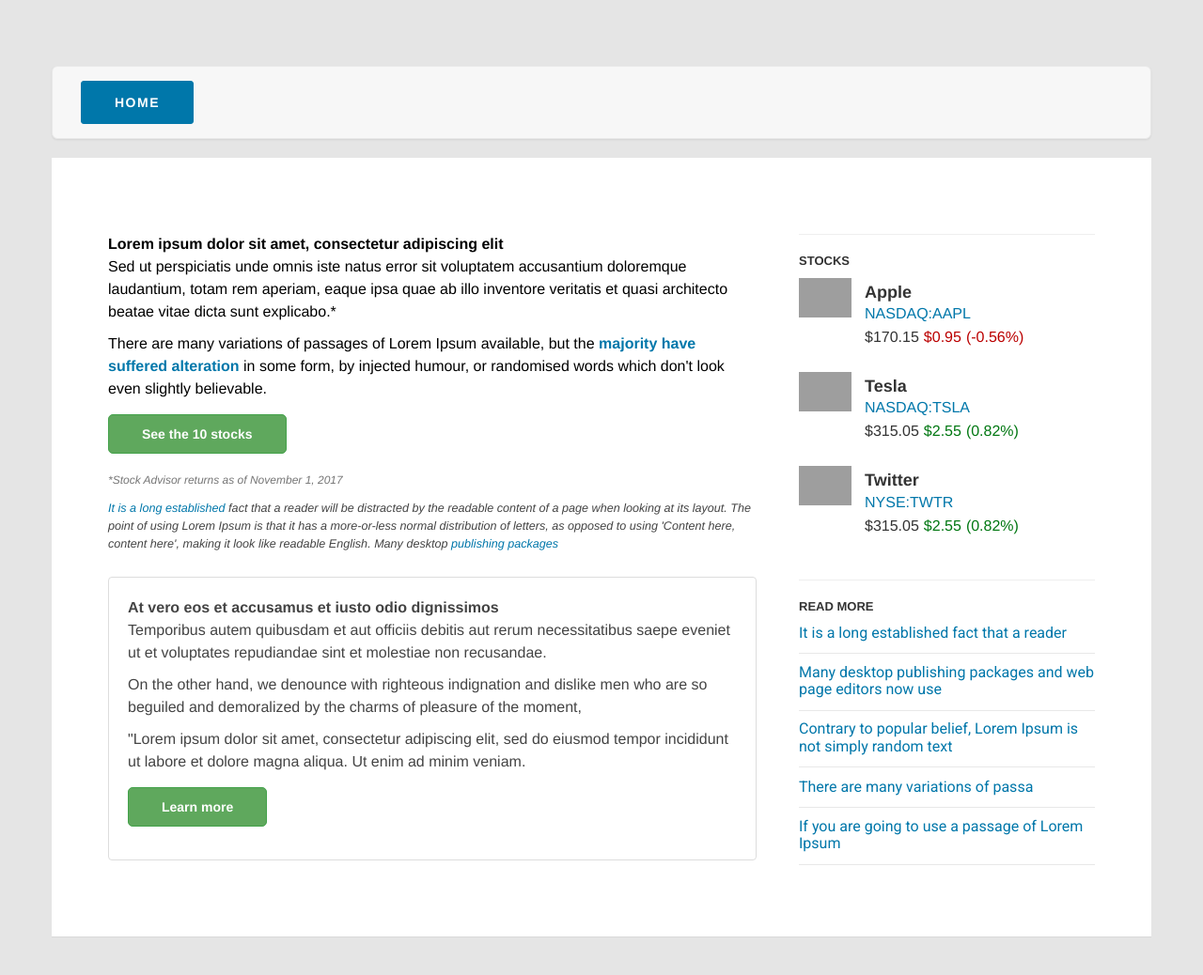
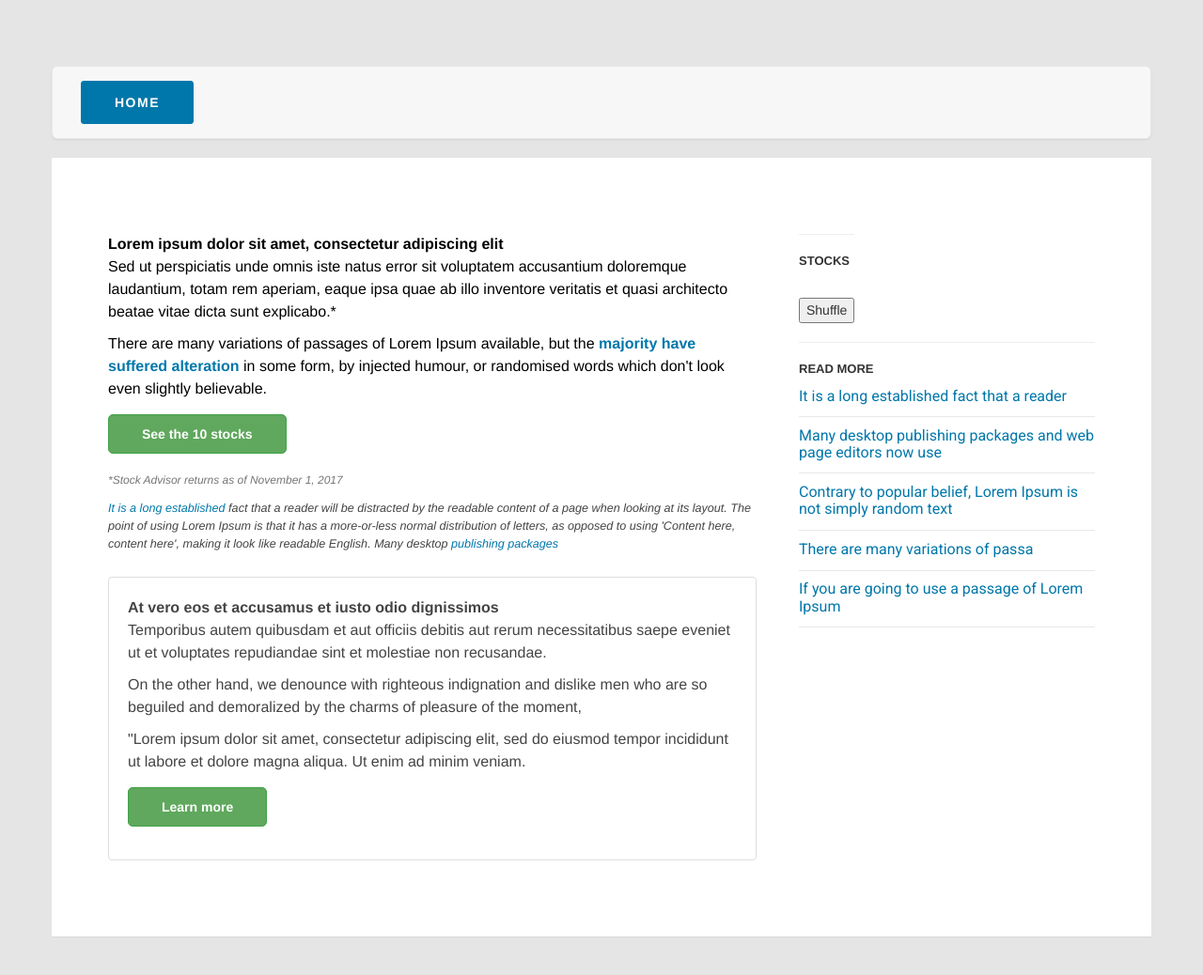
Before and after one commit to rizwanc/rizwandevinterview, a Django app: page /article/ in a window 1280 px wide. Shown: the top 1038 px of the page at 94% size. Run offline with Django 3.2, Linux system fonts and the light colour scheme; some libraries are stand-ins or nearby versions; grey boxes are pictures that could not be loaded.

Commit message:
added butto to shuffle stock quotes

```diff
--- a/rizwandevinterviewproject/articles/views.py
+++ b/rizwandevinterviewproject/articles/views.py
@@ -1,6 +1,6 @@
 from django.shortcuts import get_object_or_404, render
-
-from .models import Article
+from random import randint
+from .models import Article, StockQuotes
 
 def index(request):
 	return render(request, 'articles/article.html')
@@ -8,9 +8,11 @@ def index(request):
 
 def article(request, article_id):
 	article = get_object_or_404(Article, pk=article_id)
+	stockQuotes = StockQuotes.objects.all()[:3]
 
 	context = {
-		'article': article
+		'article': article,
+		'stockQuotes': stockQuotes
 	}
 
 	request.encoding = 'UTF-8-SIG'
--- a/rizwandevinterviewproject/pages/views.py
+++ b/rizwandevinterviewproject/pages/views.py
@@ -3,7 +3,7 @@ from articles.models import Article
 
 def index(request):
 	articleData = Article.objects.all()[:3]
-	firstPromiseArticle = Article.objects.filter(tag = '10-promise')[:1]
+	firstPromiseArticle = Article.objects.filter(tag = '10-promise').order_by('pk')[:1]
 
 	context = {
 		'articleData' : articleData,
--- a/rizwandevinterviewproject/rizwandevinterviewproject/static/js/main.js
+++ b/rizwandevinterviewproject/rizwandevinterviewproject/static/js/main.js
@@ -0,0 +1,12 @@
+$(document).ready(function() {
+    var shuffle = document.getElementById('shuffle');
+   	var stocks = $(".ticker-row div");
+   	var randPos1, randPos2;
+	shuffle.onclick = function() {
+		for(var i = 0, length = stocks.length; i < length; i++) {
+			randPos1 = Math.floor(Math.random() * length-1) + 1;
+			randPos2 = Math.floor(Math.random() * length-1) + 1;
+			stocks.eq(randPos1).before(stocks.eq(randPos2));
+		}
+	}
+});
--- a/rizwandevinterviewproject/templates/articles/article.html
+++ b/rizwandevinterviewproject/templates/articles/article.html
@@ -63,90 +63,38 @@
                         <div class="block-title">
                             <hr><h2>Stocks</h2>
                         </div>
+
                         <div class="ticker-row">
+                            {% for stockQuotes in stockQuotes %}
                             <div>
-                                <span class="image-wrap">
+                                <!--<span class="image-wrap">
                                     <a href="#">
                                         <img src="images/related-1.png" class="img-responsive" alt="">
                                     </a>
-                                </span>
-                                <h3>Apple</h3>
+                                </span>-->
+                                <h3>{{ stockQuotes.CompanyName }}</h3>
                                 <h4>
                                     <span class="ticker">
-                                        <a title="Apple Stock Quote" href="#">
-                                            NASDAQ:<span class="symbol">AAPL</span>
+                                        <a title="Stock Quote" href="#">
+                                            NASDAQ:<span class="symbol">{{ stockQuotes.Symbol }}</span>
                                         </a>
                                     </span>
                                 </h4>
                                 <aside class="price-quote-container">
                                     <h4 class="current-price">
-                                        $170.15
+                                        {{ stockQuotes.CurrentPrice }}
                                     </h4>
                                     <h4 class="price-change-amount price-neg">
-                                        $0.95
+                                        {{ stockQuotes.Change }}
                                     </h4>
                                     <h4 class="price-change-percent price-neg">
-                                        (-0.56%)
+                                        ({{ stockQuotes.PercentChange }})
                                     </h4>
                                 </aside>
                             </div>
+                            {% endfor %}
                         </div>
-                        <div class="ticker-row">
-                            <div>
-                                <span class="image-wrap">
-                                    <a href="#">
-                                        <img src="images/related-2.png" class="img-responsive" alt="">
-                                    </a>
-                                </span>
-                                <h3>Tesla</h3>
-                                <h4>
-                                    <span class="ticker">
-                                        <a title="Tesla Stock Quote" href="#">
-                                            NASDAQ:<span class="symbol">TSLA</span>
-                                        </a>
-                                    </span>
-                                </h4>
-                                <aside class="price-quote-container">
-                                    <h4 class="current-price">
-                                        $315.05
-                                    </h4>
-                                    <h4 class="price-change-amount price-pos">
-                                        $2.55
-                                    </h4>
-                                    <h4 class="price-change-percent price-pos">
-                                        (0.82%)
-                                    </h4>
-                                </aside>
-                            </div>
-                        </div>
-                        <div class="ticker-row">
-                            <div>
-                                <span class="image-wrap">
-                                    <a href="#">
-                                        <img src="images/related-3.png" class="img-responsive" alt="">
-                                    </a>
-                                </span>
-                                <h3>Twitter</h3>
-                                <h4>
-                                    <span class="ticker">
-                                        <a title="Tesla Stock Quote" href="#">
-                                            NYSE:<span class="symbol">TWTR</span>
-                                        </a>
-                                    </span>
-                                </h4>
-                                <aside class="price-quote-container">
-                                    <h4 class="current-price">
-                                        $315.05
-                                    </h4>
-                                    <h4 class="price-change-amount price-pos">
-                                        $2.55
-                                    </h4>
-                                    <h4 class="price-change-percent price-pos">
-                                        (0.82%)
-                                    </h4>
-                                </aside>
-                            </div>
-                        </div>
+                         <button id="shuffle">Shuffle</button>
                     </section>
                     <section class="read-more-section">
                         <div class="block-title">
--- a/rizwandevinterviewproject/templates/base.html
+++ b/rizwandevinterviewproject/templates/base.html
@@ -22,7 +22,7 @@
         <!-- Main Content -->
         {% block content %} {%endblock %}
 
-         <script src="{% static 'js/jquery-3.1.1.min.js' %}"></script>
+        <script src="{% static 'js/jquery-3.1.1.min.js' %}"></script>
         <script src="{% static 'js/bootstrap.min.js' %}"></script>
         <script src="{% static 'js/main.js' %}"></script>
     </body>
```
Also changed, not shown: rizwandevinterviewproject/articles/models.py (+10 -0 lines), rizwandevinterviewproject/articles/migrations/0003_quotes.py (added), rizwandevinterviewproject/articles/migrations/0004_auto_20190722_2148.py (added), rizwandevinterviewproject/articles/migrations/0005_auto_20190722_2205.py (added).
